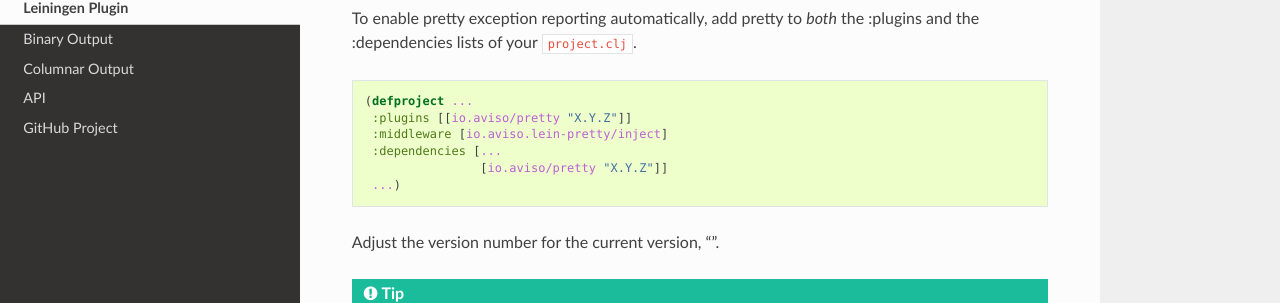
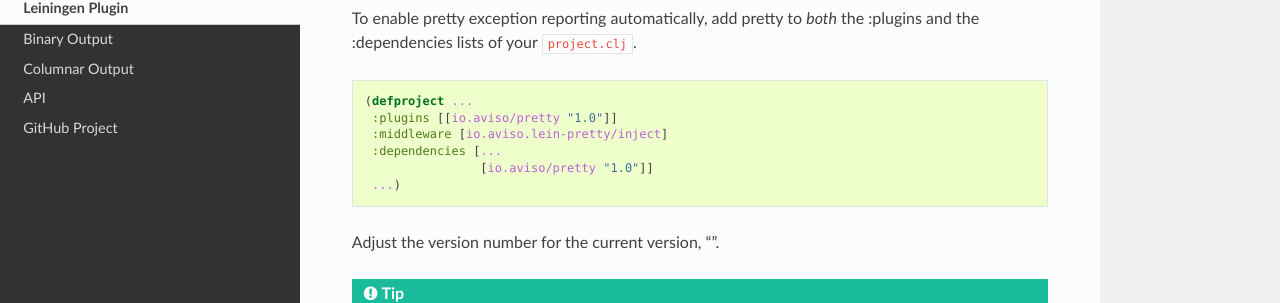
Before and after one commit to clj-commons/pretty, a Sphinx documentation site: the page built from docs/lein-plugin.rst, in a window 1280 px wide and 900 px high. Shown: the part 201-504 px from the top of the window. Built offline with Sphinx 7.4.7 and the Read the Docs theme 2.0.0, drawn with Linux system fonts in a browser that asks for light colours.

Commit message:
Better docstring for \*traditional\* and other fixes
Fixes #74

```diff
--- a/docs/lein-plugin.rst
+++ b/docs/lein-plugin.rst
@@ -11,10 +11,10 @@
 .. code-block:: clojure
 
   (defproject ...
-   :plugins [[io.aviso/pretty "X.Y.Z"]]
+   :plugins [[io.aviso/pretty "1.0"]]
    :middleware [io.aviso.lein-pretty/inject]
    :dependencies [...
-                  [io.aviso/pretty "X.Y.Z"]]
+                  [io.aviso/pretty "1.0"]]
    ...)
 
 Adjust the version number for the current version, "|release|".
```
Also changed, not shown: 3 other files.
